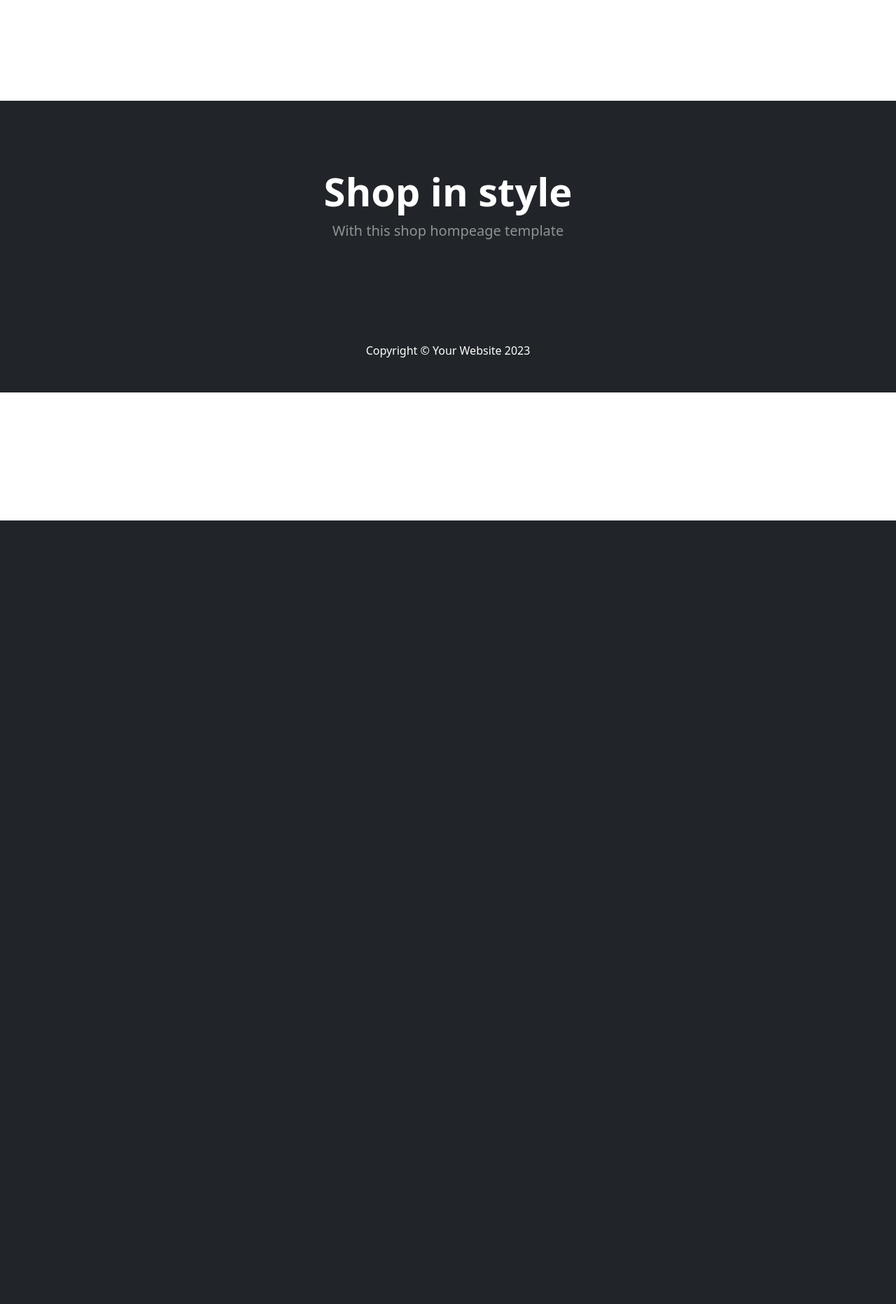
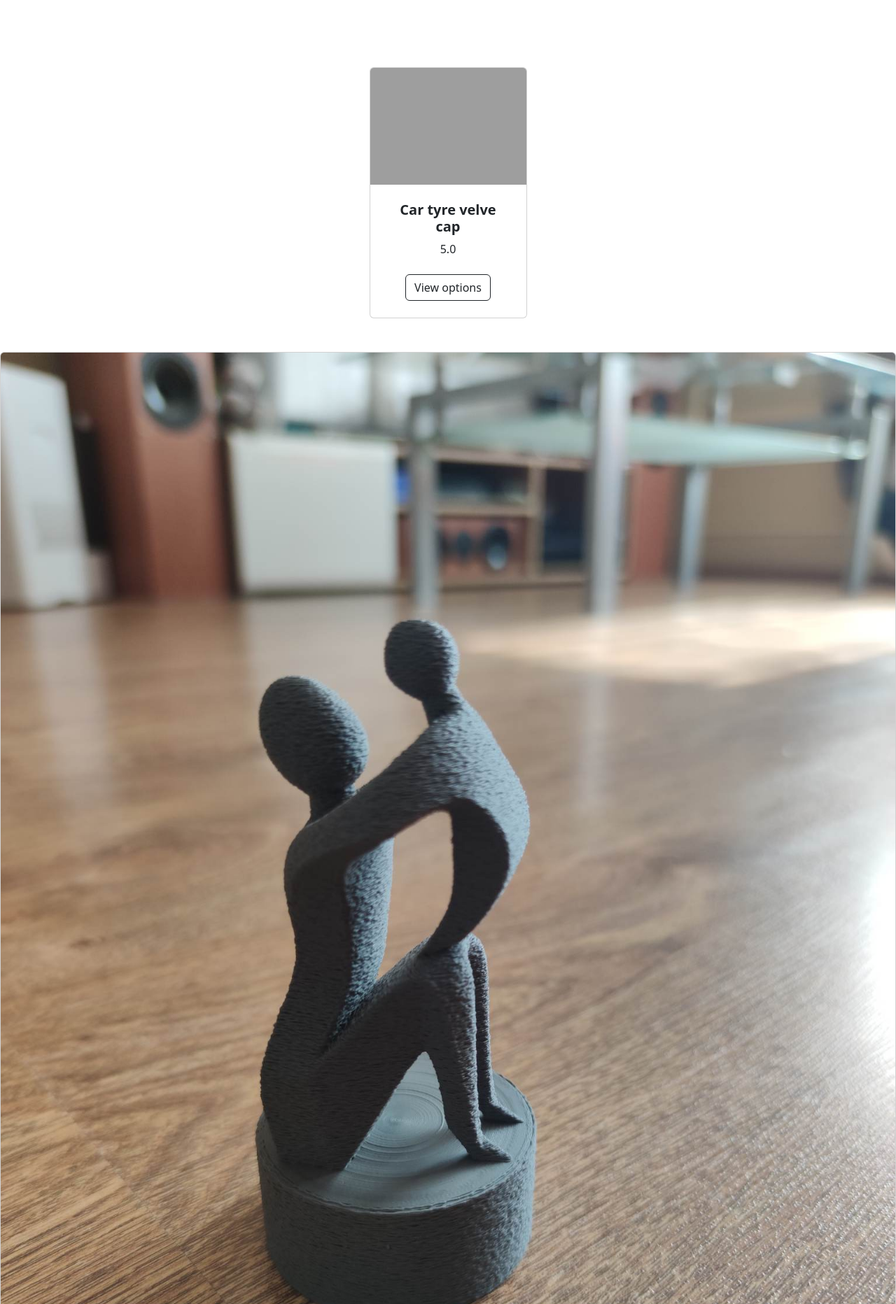
Before and after one commit to RistoPeterson/EShop, a Django app: page / in a window 1280 px wide. Shown: the part 56-1920 px from the top of the page at 70% size. Before the commit the page ends 800 px from the top, so only its background shows below. Run offline with Django 4.2, Linux system fonts and the light colour scheme; data comes from the database, SQL or seed files in the repository; both versions use the stored data as it was after the commit; some libraries are stand-ins or nearby versions; grey boxes are pictures that could not be loaded.

Commit message:
Adding items and photos to the page

```diff
--- a/frontend/urls.py
+++ b/frontend/urls.py
@@ -14,10 +14,19 @@
     1. Import the include() function: from django.urls import include, path
     2. Add a URL to urlpatterns:  path('blog/', include('blog.urls'))
 """
+
+from django.conf.urls.static import static
 from django.contrib import admin
+from django.contrib.staticfiles.urls import staticfiles_urlpatterns
 from django.urls import path, include
+
+from . import settings
 
 urlpatterns = [
     path('admin/', admin.site.urls),
     path('', include('mainapp.urls'))
 ]
+
+urlpatterns += staticfiles_urlpatterns()
+
+urlpatterns += static(settings.MEDIA_URL, document_root=settings.MEDIA_ROOT)
--- a/mainapp/views.py
+++ b/mainapp/views.py
@@ -1,6 +1,10 @@
 from django.shortcuts import render
+from .models import Item
 
 
 # Create your views here.
 def index(request):
-    return render(request, 'index.html')
+    context = {
+        'items': Item.objects.all()
+    }
+    return render(request, 'index.html', context=context)
--- a/templates/index.html
+++ b/templates/index.html
@@ -5,18 +5,18 @@
 <section class="py-5">
     <div class="container px-4 px-lg-5 mt-5">
         <div class="row gx-4 gx-lg-5 row-cols-2 row-cols-md-3 row-cols-xl-4 justify-content-center">
-            <!-- {% for item in items %} -->
+            {% for item in items %}
             <div class="col mb-5">
                 <div class="card h-100">
                     <!-- Product image-->
-                    <img class="card-img-top" src="https://dummyimage.com/450x300/dee2e6/6c757d.jpg" alt="..." />
+                    <img class="card-img-top" src="{{ item.image.url }}" alt="..." />
                     <!-- Product details-->
                     <div class="card-body p-4">
                         <div class="text-center">
                             <!-- Product name-->
-                            <h5 class="fw-bolder">Cup holder</h5>
+                            <h5 class="fw-bolder">{{ item.title }}</h5>
                             <!-- Product price-->
-                            500$
+                            {{ item.price }}
                         </div>
                     </div>
                     <!-- Product actions-->
@@ -26,6 +26,7 @@
                 </div>
             </div>
         </div>
-        <!-- {% endfor %} -->
+    </div>
+    {% endfor %}
  </section>
 {% endblock %}
```
Also changed, not shown: frontend/settings.py (+4 -4 lines), mainapp/models.py (+15 -14 lines), db.sqlite3.
